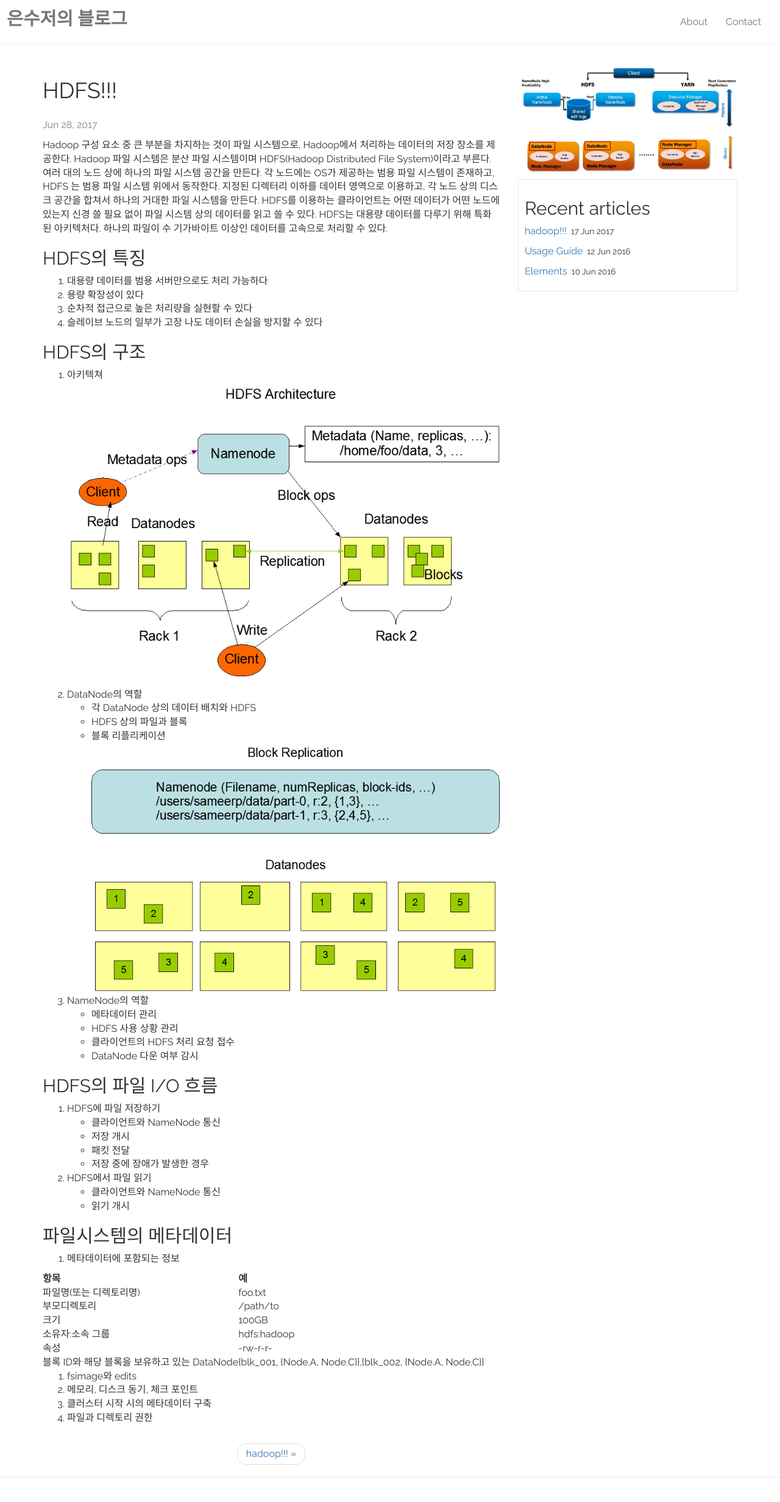
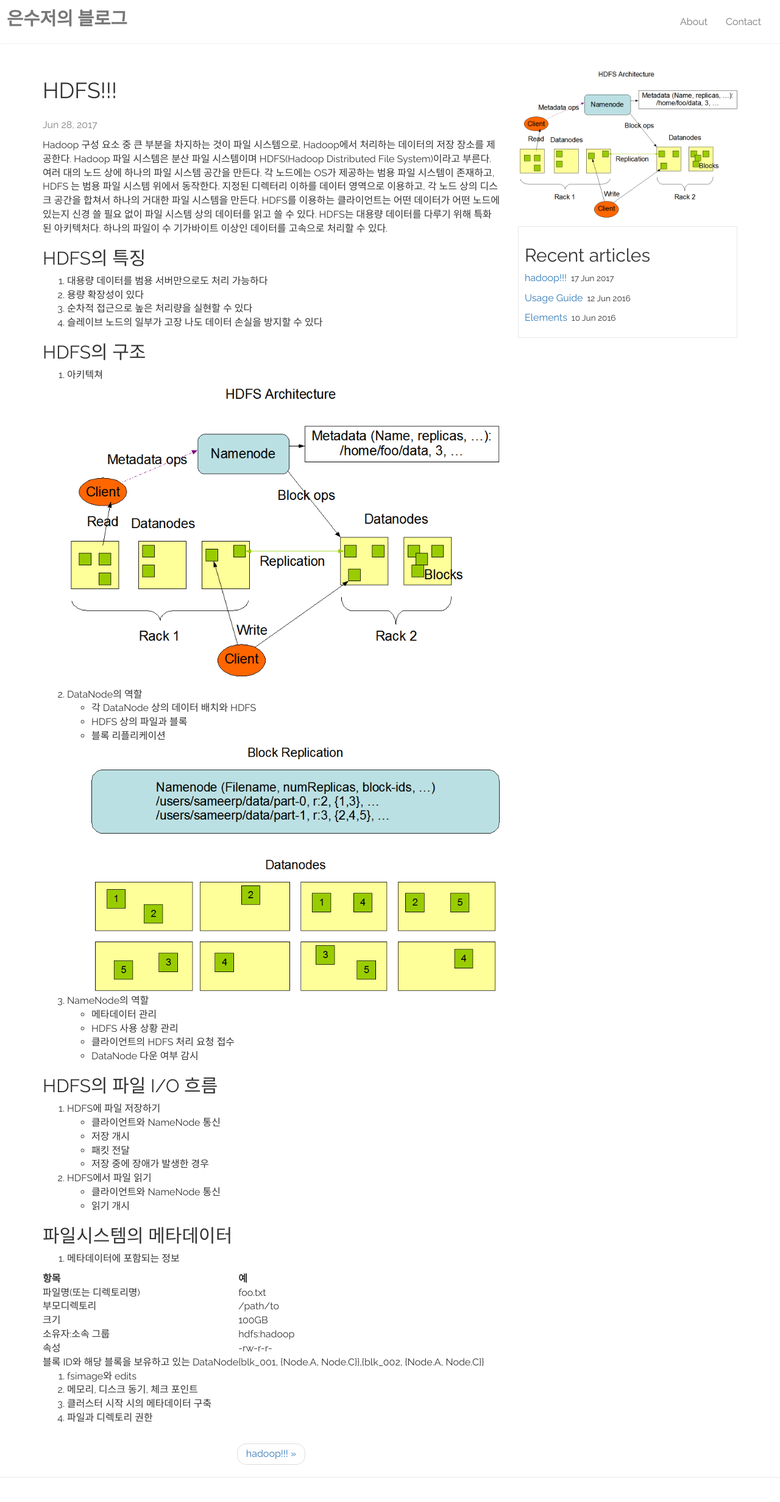
Before and after one commit to silverspoon318/hadoop, a Jekyll site: the page built from _posts/2017-06-28-HDFS.markdown, in a window 1280 px wide. Shown: the whole page at 61% size. Built offline with Jekyll 4.4.1, drawn with Linux system fonts in a browser that asks for light colours.

Commit message:
update : hdfs main image 변경

```diff
--- a/_posts/2017-06-28-HDFS.markdown
+++ b/_posts/2017-06-28-HDFS.markdown
@@ -3,7 +3,7 @@ layout: post
 title:  "HDFS!!!"
 date:   2017-06-28 17:49:47 +0530
 categories: hadoop 2.0
-img: Hadoop2.0-ArchSummary.jpg
+img: hdfsarchitecture.gif
 categories: [one, two]
 ---
 Hadoop 구성 요소 중 큰 부분을 차지하는 것이 파일 시스템으로, Hadoop에서 처리하는 데이터의 저장 장소를 제공한다. Hadoop 파일 시스템은 분산 파일 시스템이며 HDFS(Hadoop Distributed File System)이라고 부른다. 여러 대의 노드 상에 하나의 파일 시스템 공간을 만든다. 각 노드에는 OS가 제공하는 범용 파일 시스템이 존재하고, HDFS 는 범용 파일 시스템 위에서 동작한다. 지정된 디렉터리 이하를 데이터 영역으로 이용하고, 각 노드 상의 디스크 공간을 합쳐서 하나의 거대한 파일 시스템을 만든다. HDFS를 이용하는 클라이언트는 어떤 데이터가 어떤 노드에 있는지 신경 쓸 필요 없이 파일 시스템 상의 데이터를 읽고 쓸 수 있다. HDFS는 대용량 데이터를 다루기 위해 특화된 아키텍처다. 하나의 파일이 수 기가바이트 이상인 데이터를 고속으로 처리할 수 있다.
```
